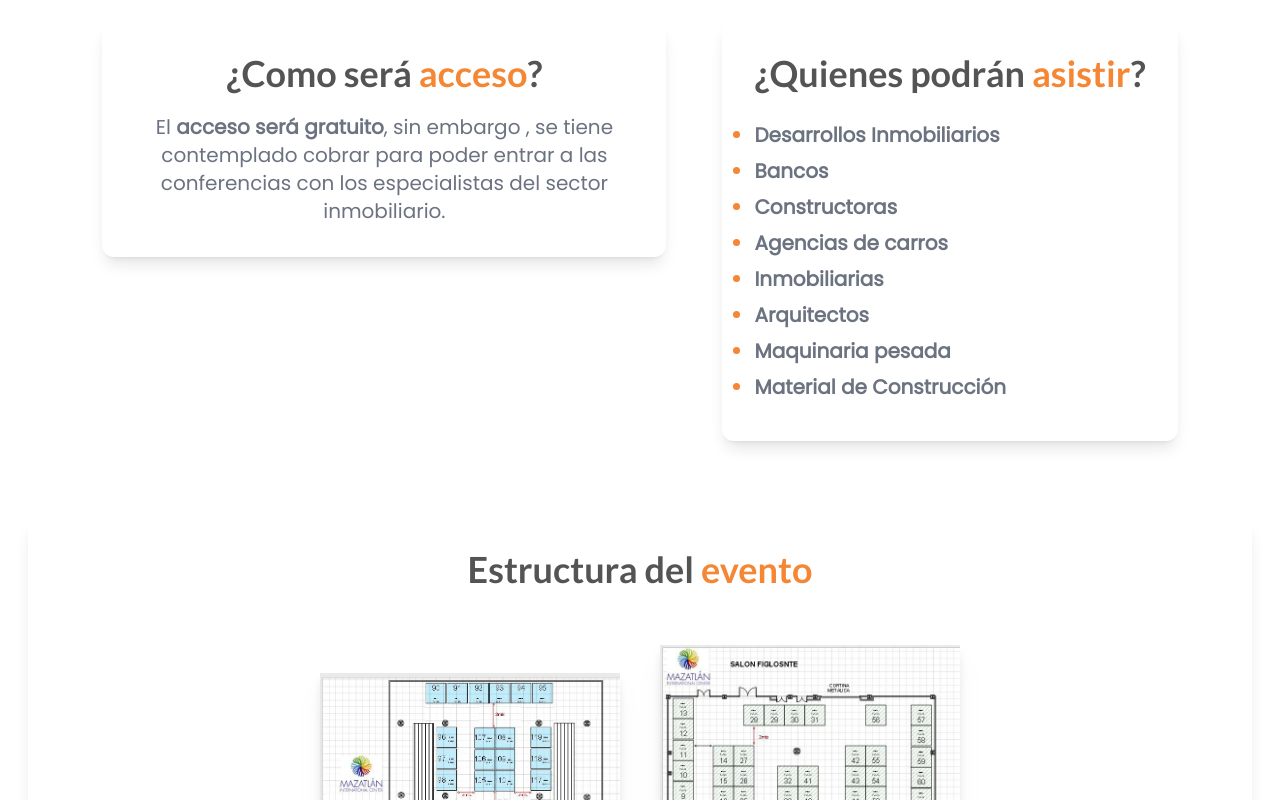
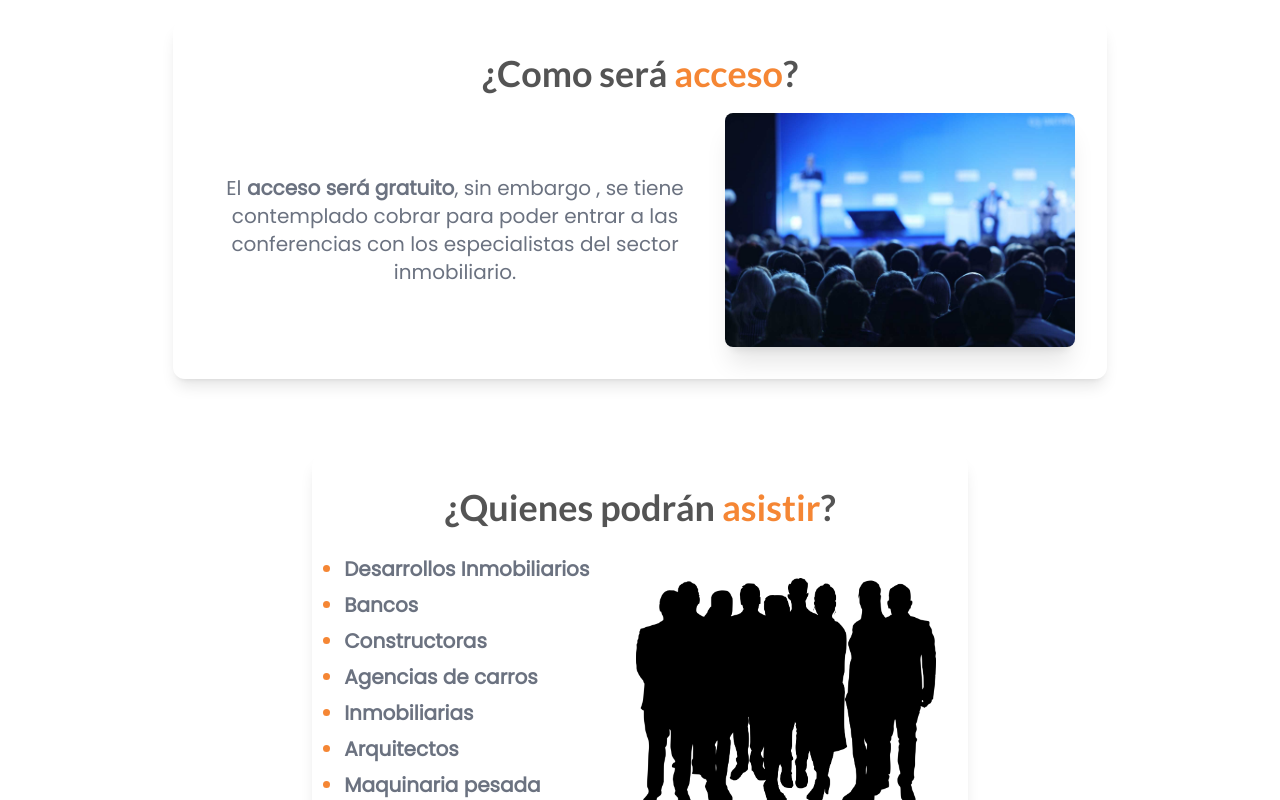
Before and after one commit to alanbirru/FIMAZ-pagina, a React (Vite) app: page / in a window 1280 px wide. Shown: the part 3700-4500 px from the top of the page. Built offline with nearby package versions, Linux system fonts and the light colour scheme.

Commit message:
adding images

```diff
--- a/src/components/pages/Nosotros.jsx
+++ b/src/components/pages/Nosotros.jsx
@@ -11,7 +11,10 @@
           data-aos-duration="900"
           className="  flex flex-row-reverse flex-wrap items-center justify-center  gap-10 md:flex-row md:gap-24 "
         >
-          <img className=" w-40 md:w-[350px]" src={DicreaLogo} />
+          <img
+            className=" w-40 transition-all hover:scale-110 md:w-[350px]"
+            src={DicreaLogo}
+          />
           <p className=" w-[550px] text-center leading-loose  text-gray-300 md:w-[800px]">
             <span className="text-xl font-extrabold text-white md:text-2xl">
               DICREA
--- a/src/components/pages/Secciones info/ComoSeraAcceso.jsx
+++ b/src/components/pages/Secciones info/ComoSeraAcceso.jsx
@@ -1,3 +1,4 @@
+import conference from "../../../assets/conference.jpg";
 const ComoSeraAcceso = () => {
   return (
     <div
@@ -8,12 +9,15 @@
       <h3 className="mb-5 text-center">
         ¿Como será <span className="text-primary">acceso</span>?
       </h3>
-      <div className="flex justify-center">
+      <div className="flex  flex-wrap  items-center justify-center gap-5">
         <p className=" items-center text-center md:w-[500px]">
           El <span className="font-extrabold"> acceso será gratuito</span>, sin
           embargo , se tiene contemplado cobrar para poder entrar a las
           conferencias con los especialistas del sector inmobiliario.
         </p>
+        <div className=" relative w-[250px] overflow-hidden rounded-lg shadow-xl md:w-[350px]">
+          <img className=" transition-all  hover:scale-125" src={conference} />
+        </div>
       </div>
     </div>
   );
--- a/src/components/pages/Secciones info/QuienesPodranAsistir.jsx
+++ b/src/components/pages/Secciones info/QuienesPodranAsistir.jsx
@@ -1,3 +1,5 @@
+import crowd from "../../../assets/crowd.png";
+
 const QuienesPodranAsistir = ({ invitados }) => {
   const invitadosList = invitados.map((invitado) => {
     return (
@@ -18,8 +20,11 @@
       <h3 className="mb-5 text-center ">
         ¿Quienes podrán <span className="text-primary">asistir</span>?
       </h3>
-      <div>
-        <ul className="text-left">{invitadosList}</ul>
+      <div className="flex flex-wrap items-center  justify-center gap-10">
+        <div className=" flex gap-4">
+          <ul className="text-left">{invitadosList}</ul>
+        </div>
+        <img src={crowd} className=" w-[300px]"></img>
       </div>
     </div>
   );
```
Also changed, not shown: src/assets/conference.jpg (added), src/assets/crowd.png (added).
